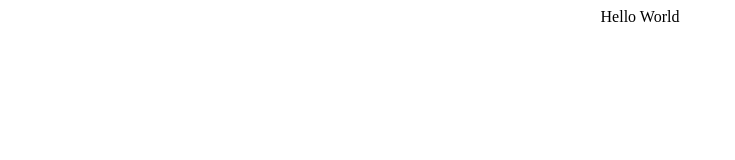
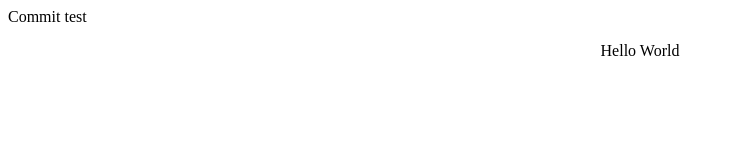
Before and after one commit to PDSFood/PDSFood.github.io, a plain HTML site: page index.html in a window 1280 px wide. Shown: the whole page, without its empty margins (0-735 px from the left). Drawn offline with Linux system fonts and the light colour scheme.

Commit message:
Update index.html

```diff
--- a/index.html
+++ b/index.html
@@ -1 +1,2 @@
+<p>Commit test</p>
 <center>Hello World</center>
```
